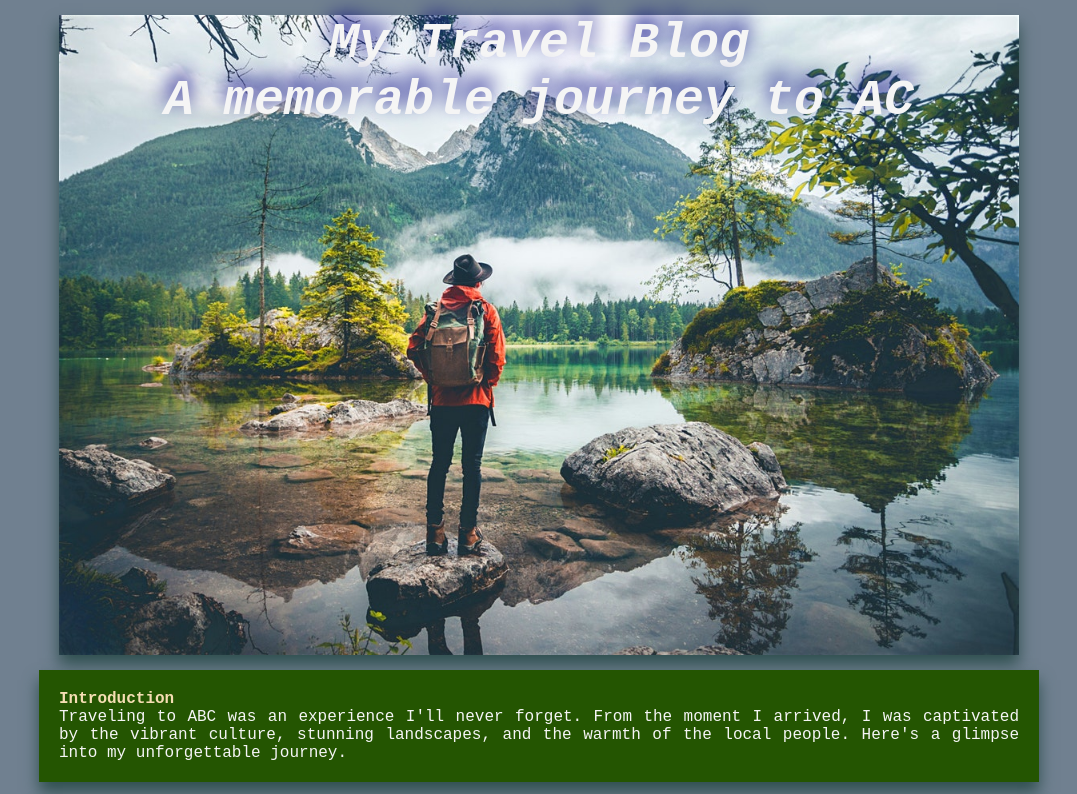
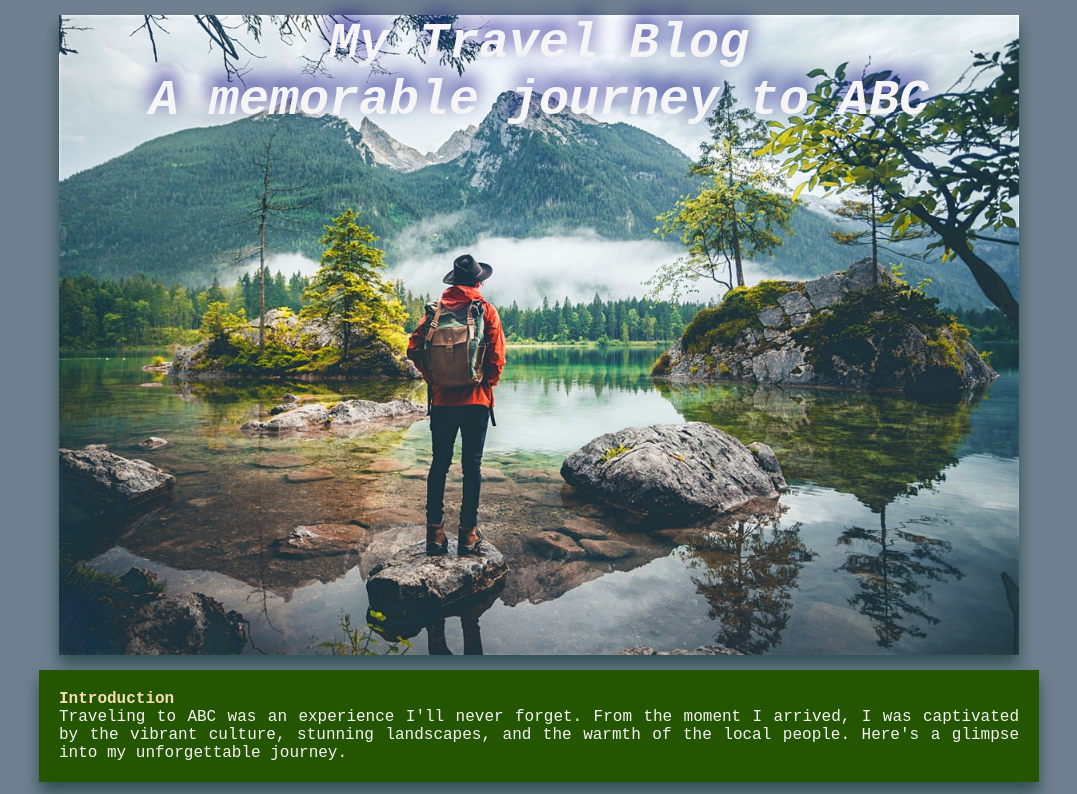
Before and after one commit to NissanJK/Travel-Blog, a plain HTML site: page index.html in a window 1280 px wide. Shown: the top 794 px of the page, without its empty margins (101-1178 px from the left). Drawn offline with Linux system fonts and the light colour scheme.

Commit message:
testing done

```diff
--- a/index.html
+++ b/index.html
@@ -13,7 +13,7 @@
 <body>
     <header>
         <h1>My Travel Blog</h1>
-        <h2>A memorable journey to AC</h2>
+        <h2>A memorable journey to ABC</h2>
     </header>
     <div id="xx">
         <h4>Introduction</h4>
```
